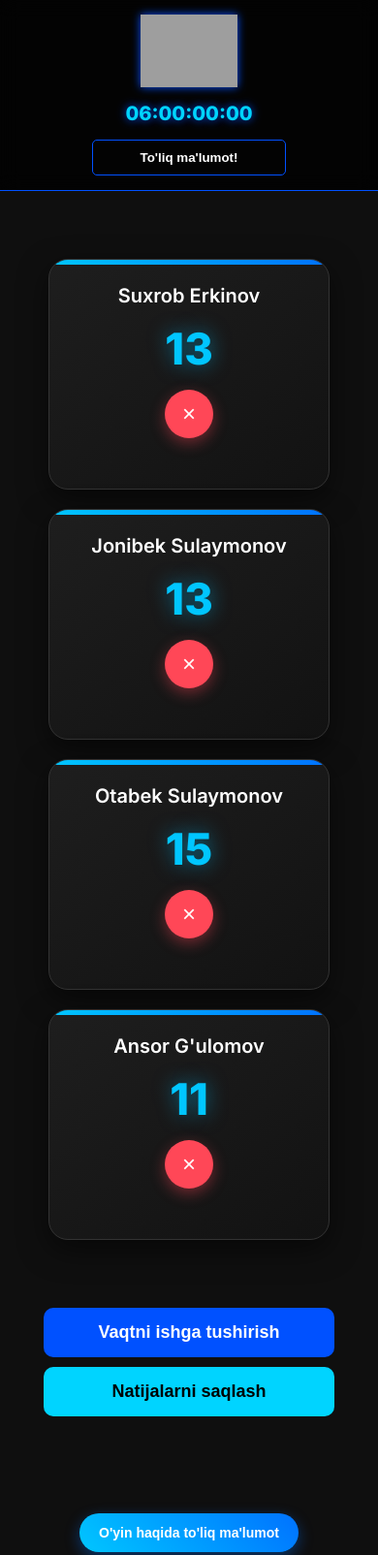
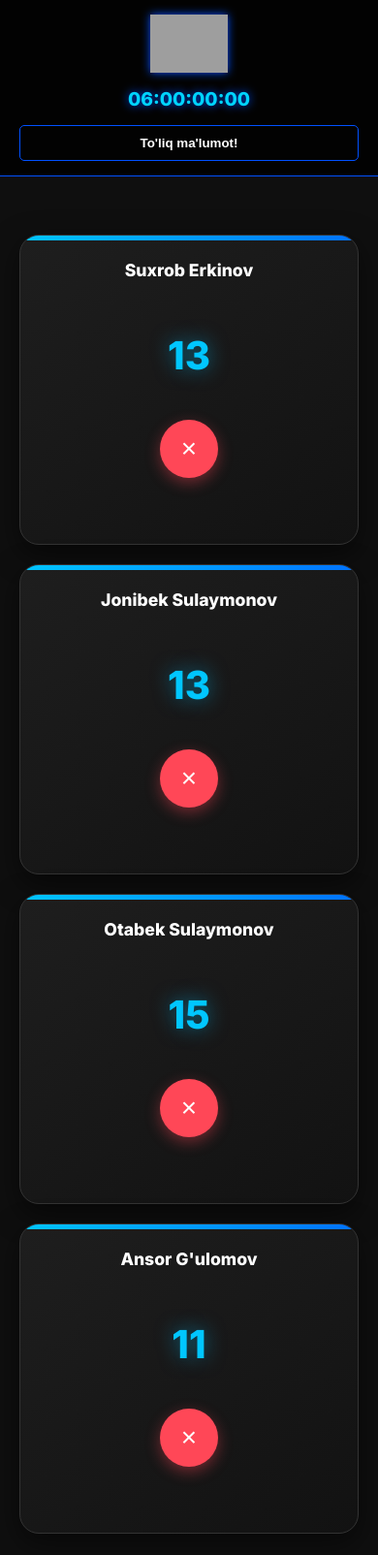
Before and after one commit to SuxrobErkinov2009/stop-swearing-challenge, a website: page Index.html in a window 390 px wide. Shown: the top 1604 px of the page at 97% size. Drawn offline with Linux system fonts and the light colour scheme; no server answers; grey boxes are pictures that could not be loaded.

Commit message:
fix_layout_and_responsiveness

```diff
--- a/main.css
+++ b/main.css
@@ -14,34 +14,36 @@ body {
 }
 
 .container {
-    max-width: 1100px;
+    max-width: 1200px;
     margin: 0 auto;
     padding: 0 20px;
 }
 
+/* Header qismi */
 .header {
-    background: rgba(0, 0, 0, 0.8);
+    background: rgba(0, 0, 0, 0.85);
     backdrop-filter: blur(10px);
     border-bottom: 1px solid #0051ff;
     padding: 15px 0;
     position: sticky;
     top: 0;
-    z-index: 100;
+    z-index: 1000;
 }
 
 .header__wrapper {
     display: flex;
     align-items: center;
     justify-content: space-between;
+    gap: 15px;
 }
 
 .header__img {
-    width: 120px;
+    width: clamp(80px, 10vw, 120px);
     filter: drop-shadow(0 0 5px #0051ff);
 }
 
 .timer-display {
-    font-size: 24px;
+    font-size: clamp(18px, 4vw, 28px);
     font-weight: 800;
     color: #00d4ff;
     text-shadow: 0 0 10px #0051ff;
@@ -49,13 +51,14 @@ body {
 
 .header__btn {
     font-weight: 600;
-    padding: 10px 25px;
+    padding: 10px 20px;
     border-radius: 5px;
     border: 1px solid #0051ff;
     background: transparent;
     color: white;
     cursor: pointer;
     transition: 0.4s;
+    white-space: nowrap;
 }
 
 .header__btn:hover {
@@ -63,19 +66,16 @@ body {
     box-shadow: 0 0 20px #0051ff;
 }
 
+/* Kartochkalar Gridi - Kompyuterda 4 ta bir qatorda */
 #participants-grid {
-    display: flex;
-    flex-wrap: wrap;
-    justify-content: center;
+    display: grid;
+    grid-template-columns: repeat(4, 1fr);
     gap: 20px;
-    padding: 20px;
     margin-top: 50px;
+    padding: 10px 0;
 }
 
 .card {
-    flex: 1;
-    min-width: 250px;
-    max-width: 280px;
     background: linear-gradient(145deg, #1e1e1e, #121212);
     border-radius: 20px;
     padding: 25px;
@@ -85,6 +85,289 @@ body {
     transition: all 0.4s ease;
     position: relative;
     overflow: hidden;
+    display: flex;
+    flex-direction: column;
+    justify-content: space-between;
+    min-height: 320px;
+}
+
+.card::before {
+    content: '';
+    position: absolute;
+    top: 0; left: 0; width: 100%; height: 5px;
+    background: linear-gradient(90deg, #00c6ff, #0072ff);
+}
+
+.card:hover {
+    transform: translateY(-10px);
+    border-color: #00c6ff;
+    box-shadow: 0 15px 35px rgba(0, 198, 255, 0.2);
+}
+
+.card h3 {
+    color: #fff;
+    font-size: 1.1rem;
+    margin-bottom: 10px;
+}
+
+.score-box {
+    font-size: 52px;
+    font-weight: 800;
+    color: #00c6ff;
+    text-shadow: 0 0 20px rgba(0, 198, 255, 0.5);
+    margin: 10px 0;
+}
+
+.minus-btn {
+    background: #ff4757;
+    color: white;
+    border: none;
+    width: 60px;
+    height: 60px;
+    border-radius: 50%;
+    font-size: 28px;
+    cursor: pointer;
+    box-shadow: 0 5px 15px rgba(255, 71, 87, 0.4);
+    transition: 0.3s;
+    margin: 0 auto;
+    display: flex;
+    align-items: center;
+    justify-content: center;
+}
+
+.minus-btn:hover:not(.disabled-btn) {
+    transform: scale(1.1);
+    background: #ff6b81;
+}
+
+.disabled-btn {
+    background: #333 !important;
+    opacity: 0.4;
+    cursor: not-allowed;
+    box-shadow: none;
+}
+
+.cooldown-label {
+    color: #ffcc00;
+    font-size: 12px;
+    margin-top: 10px;
+    font-weight: bold;
+}
+
+/* Pastki tugmalar */
+.controls {
+    margin: 40px 0;
+    display: flex;
+    justify-content: center;
+    gap: 15px;
+    flex-wrap: wrap;
+}
+
+.main-btn {
+    padding: 12px 30px;
+    font-size: 16px;
+    font-weight: 700;
+    border-radius: 10px;
+    border: none;
+    cursor: pointer;
+    background: #0051ff;
+    color: white;
+    transition: 0.3s;
+}
+
+.blue-btn { background: #00d4ff; color: #000; }
+
+.bottom-controls {
+    display: flex;
+    justify-content: center;
+    padding-bottom: 50px;
+}
+
+.premium-btn {
+    background: linear-gradient(45deg, #00c6ff, #0072ff);
+    color: white;
+    border: none;
+    padding: 15px 35px;
+    font-size: 16px;
+    border-radius: 50px;
+    cursor: pointer;
+    font-weight: bold;
+    box-shadow: 0 5px 15px rgba(0, 114, 255, 0.3);
+}
+
+/* Modal oynasi */
+.modal {
+    display: none;
+    position: fixed;
+    z-index: 2000;
+    left: 0; top: 0; width: 100%; height: 100%;
+    background: rgba(0, 0, 0, 0.9);
+    backdrop-filter: blur(5px);
+}
+
+.modal-content {
+    background: #1a1a1a;
+    margin: 50px auto;
+    width: 90%;
+    max-width: 600px;
+    border-radius: 15px;
+    border: 1px solid #333;
+    animation: slideIn 0.3s ease-out;
+}
+
+@keyframes slideIn {
+    from { transform: translateY(-30px); opacity: 0; }
+    to { transform: translateY(0); opacity: 1; }
+}
+
+.modal-header {
+    padding: 15px 20px;
+    border-bottom: 1px solid #333;
+    display: flex;
+    justify-content: space-between;
+    align-items: center;
+}
+
+.modal-body {
+    padding: 20px;
+    line-height: 1.6;
+    max-height: 70vh;
+    overflow-y: auto;
+}
+
+.close-modal { font-size: 28px; cursor: pointer; color: #888; }
+
+/* Responsive Media Queries */
+
+/* Planshetlar uchun (1024px gacha) */
+@media (max-width: 1024px) {
+    #participants-grid {
+        grid-template-columns: repeat(2, 1fr); /* 2 tadan joylashadi */
+    }
+}
+
+/* Kichik planshet va telefonlar uchun (768px gacha) */
+@media (max-width: 768px) {
+    .header__wrapper {
+        flex-direction: column;
+        text-align: center;
+    }
+
+    .header__btn {
+        width: 100%;
+    }
+
+    #participants-grid {
+        grid-template-columns: 1fr; /* 1 tadan (ustun shaklida) */
+        max-width: 400px;
+        margin-left: auto;
+        margin-right: auto;
+    }
+
+    .main-btn {
+        width: 100%;
+    }
+}
+
+/* Juda kichik telefonlar uchun */
+@media (max-width: 480px) {
+    .timer-display {
+        font-size: 1.2rem;
+    }
+    .score-box {
+        font-size: 40px;
+    }
+}@import url('https://fonts.googleapis.com/css2?family=Inter:wght@300;400;600;800&display=swap');
+
+* {
+    margin: 0;
+    padding: 0;
+    box-sizing: border-box;
+}
+
+body {
+    font-family: "Inter", sans-serif;
+    background-color: #0f0f0f;
+    color: #ffffff;
+    overflow-x: hidden;
+}
+
+.container {
+    max-width: 1200px;
+    margin: 0 auto;
+    padding: 0 20px;
+}
+
+/* Header qismi */
+.header {
+    background: rgba(0, 0, 0, 0.85);
+    backdrop-filter: blur(10px);
+    border-bottom: 1px solid #0051ff;
+    padding: 15px 0;
+    position: sticky;
+    top: 0;
+    z-index: 1000;
+}
+
+.header__wrapper {
+    display: flex;
+    align-items: center;
+    justify-content: space-between;
+    gap: 15px;
+}
+
+.header__img {
+    width: clamp(80px, 10vw, 120px);
+    filter: drop-shadow(0 0 5px #0051ff);
+}
+
+.timer-display {
+    font-size: clamp(18px, 4vw, 28px);
+    font-weight: 800;
+    color: #00d4ff;
+    text-shadow: 0 0 10px #0051ff;
+}
+
+.header__btn {
+    font-weight: 600;
+    padding: 10px 20px;
+    border-radius: 5px;
+    border: 1px solid #0051ff;
+    background: transparent;
+    color: white;
+    cursor: pointer;
+    transition: 0.4s;
+    white-space: nowrap;
+}
+
+.header__btn:hover {
+    background: #0051ff;
+    box-shadow: 0 0 20px #0051ff;
+}
+
+/* Kartochkalar Gridi - Kompyuterda 4 ta bir qatorda */
+#participants-grid {
+    display: grid;
+    grid-template-columns: repeat(4, 1fr);
+    gap: 20px;
+    margin-top: 50px;
+    padding: 10px 0;
+}
+
+.card {
+    background: linear-gradient(145deg, #1e1e1e, #121212);
+    border-radius: 20px;
+    padding: 25px;
+    text-align: center;
+    border: 1px solid #333;
+    box-shadow: 0 10px 30px rgba(0, 0, 0, 0.5);
+    transition: all 0.4s ease;
+    position: relative;
+    overflow: hidden;
+    display: flex;
+    flex-direction: column;
+    justify-content: space-between;
+    min-height: 320px;
 }
 
 .card::before {
@@ -105,17 +388,16 @@ body {
 
 .card h3 {
     color: #fff;
-    font-size: 20px;
-    margin-bottom: 15px;
-    font-weight: 600;
+    font-size: 1.1rem;
+    margin-bottom: 10px;
 }
 
 .score-box {
-    font-size: 56px;
+    font-size: 52px;
     font-weight: 800;
     color: #00c6ff;
     text-shadow: 0 0 20px rgba(0, 198, 255, 0.5);
-    margin: 15px 0;
+    margin: 10px 0;
 }
 
 .minus-btn {
@@ -125,58 +407,47 @@ body {
     width: 60px;
     height: 60px;
     border-radius: 50%;
-    font-size: 30px;
+    font-size: 28px;
     cursor: pointer;
     box-shadow: 0 5px 15px rgba(255, 71, 87, 0.4);
-    transition: all 0.3s ease;
+    transition: 0.3s;
+    margin: 0 auto;
     display: flex;
     align-items: center;
     justify-content: center;
-    margin: 10px auto 0;
 }
 
-.minus-btn:hover {
+.minus-btn:hover:not(.disabled-btn) {
+    transform: scale(1.1);
     background: #ff6b81;
-    transform: scale(1.1) rotate(90deg);
-    box-shadow: 0 8px 20px rgba(255, 71, 87, 0.6);
-}
-
-.card.out {
-    opacity: 0.6;
-    filter: grayscale(1);
-    border-color: #ff4757;
-}
-
-.card.out::before {
-    background: #ff4757;
 }
 
 .disabled-btn {
     background: #333 !important;
+    opacity: 0.4;
     cursor: not-allowed;
-    opacity: 0.4;
-    transform: none !important;
+    box-shadow: none;
 }
 
 .cooldown-label {
     color: #ffcc00;
     font-size: 12px;
-    margin-top: 12px;
+    margin-top: 10px;
     font-weight: bold;
-    min-height: 15px;
 }
 
+/* Pastki tugmalar */
 .controls {
-    margin-top: 50px;
+    margin: 40px 0;
     display: flex;
     justify-content: center;
-    gap: 20px;
-    padding-bottom: 50px;
+    gap: 15px;
+    flex-wrap: wrap;
 }
 
 .main-btn {
-    padding: 15px 40px;
-    font-size: 18px;
+    padding: 12px 30px;
+    font-size: 16px;
     font-weight: 700;
     border-radius: 10px;
     border: none;
@@ -191,33 +462,50 @@ body {
     color: #000;
 }
 
+.bottom-controls {
+    display: flex;
+    justify-content: center;
+    padding-bottom: 50px;
+}
+
+.premium-btn {
+    background: linear-gradient(45deg, #00c6ff, #0072ff);
+    color: white;
+    border: none;
+    padding: 15px 35px;
+    font-size: 16px;
+    border-radius: 50px;
+    cursor: pointer;
+    font-weight: bold;
+    box-shadow: 0 5px 15px rgba(0, 114, 255, 0.3);
+}
+
+/* Modal oynasi */
 .modal {
     display: none;
     position: fixed;
-    z-index: 1000;
+    z-index: 2000;
     left: 0;
     top: 0;
     width: 100%;
     height: 100%;
-    background: rgba(0, 0, 0, 0.85);
+    background: rgba(0, 0, 0, 0.9);
     backdrop-filter: blur(5px);
 }
 
 .modal-content {
     background: #1a1a1a;
-    color: #eee;
-    margin: 5% auto;
-    padding: 0;
+    margin: 50px auto;
     width: 90%;
     max-width: 600px;
     border-radius: 15px;
     border: 1px solid #333;
-    animation: slideIn 0.4s ease;
+    animation: slideIn 0.3s ease-out;
 }
 
 @keyframes slideIn {
     from {
-        transform: translateY(-50px);
+        transform: translateY(-30px);
         opacity: 0;
     }
 
@@ -228,7 +516,7 @@ body {
 }
 
 .modal-header {
-    padding: 15px 25px;
+    padding: 15px 20px;
     border-bottom: 1px solid #333;
     display: flex;
     justify-content: space-between;
@@ -236,136 +524,59 @@ body {
 }
 
 .modal-body {
-    padding: 25px;
+    padding: 20px;
     line-height: 1.6;
     max-height: 70vh;
     overflow-y: auto;
 }
 
 .close-modal {
-    font-size: 30px;
+    font-size: 28px;
     cursor: pointer;
     color: #888;
 }
 
-.close-modal:hover {
-    color: #ff4444;
-}
+/* Responsive Media Queries */
 
-.modal-body h3 {
-    color: #00c6ff;
-    margin-top: 20px;
-}
-
-.quote {
-    font-style: italic;
-    color: #ffcc00;
-    text-align: center;
-    margin-top: 20px;
-}
-
-.bottom-controls {
-    display: flex;
-    justify-content: center;
-    padding: 30px 0;
-    margin-top: 20px;
-}
-
-.premium-btn {
-    background: linear-gradient(45deg, #00c6ff, #0072ff);
-    color: white;
-    border: none;
-    padding: 15px 30px;
-    font-size: 18px;
-    border-radius: 50px;
-    cursor: pointer;
-    box-shadow: 0 5px 15px rgba(0, 114, 255, 0.4);
-    transition: 0.3s transform, 0.3s box-shadow;
-    font-weight: bold;
-}
-
-.premium-btn:hover {
-    transform: translateY(-3px);
-    box-shadow: 0 8px 20px rgba(0, 114, 255, 0.6);
-}
-
-.overlay {
-    display: none;
-    position: fixed;
-    top: 0;
-    left: 0;
-    width: 100%;
-    height: 100%;
-    background: #000;
-    z-index: 1000;
-    justify-content: center;
-    align-items: center;
-    text-align: center;
-}
-
-@media (max-width: 992px) {
-    .container {
-        max-width: 95%;
-    }
-
-    .card {
-        min-width: 45%;
+/* Planshetlar uchun (1024px gacha) */
+@media (max-width: 1024px) {
+    #participants-grid {
+        grid-template-columns: repeat(2, 1fr);
+        /* 2 tadan joylashadi */
     }
 }
 
+/* Kichik planshet va telefonlar uchun (768px gacha) */
 @media (max-width: 768px) {
     .header__wrapper {
         flex-direction: column;
-        gap: 15px;
         text-align: center;
-    }
-
-    .timer-display {
-        font-size: 20px;
     }
 
     .header__btn {
         width: 100%;
-        max-width: 200px;
     }
 
-    .card {
-        min-width: 100%;
-    }
-
-    .controls {
-        flex-direction: column;
-        align-items: center;
-        gap: 10px;
+    #participants-grid {
+        grid-template-columns: 1fr;
+        /* 1 tadan (ustun shaklida) */
+        max-width: 400px;
+        margin-left: auto;
+        margin-right: auto;
     }
 
     .main-btn {
         width: 100%;
-        max-width: 300px;
-    }
-
-    .modal-content {
-        margin: 15% auto;
     }
 }
 
+/* Juda kichik telefonlar uchun */
 @media (max-width: 480px) {
-    .header__img {
-        width: 100px;
+    .timer-display {
+        font-size: 1.2rem;
     }
 
     .score-box {
-        font-size: 45px;
-    }
-
-    .minus-btn {
-        width: 50px;
-        height: 50px;
-        font-size: 24px;
-    }
-
-    .premium-btn {
-        padding: 12px 20px;
-        font-size: 14px;
+        font-size: 40px;
     }
 }
```
